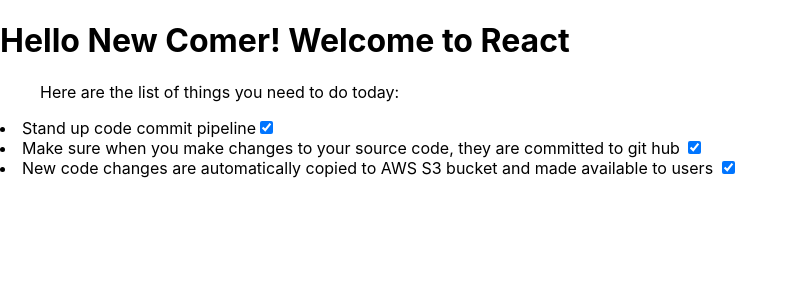
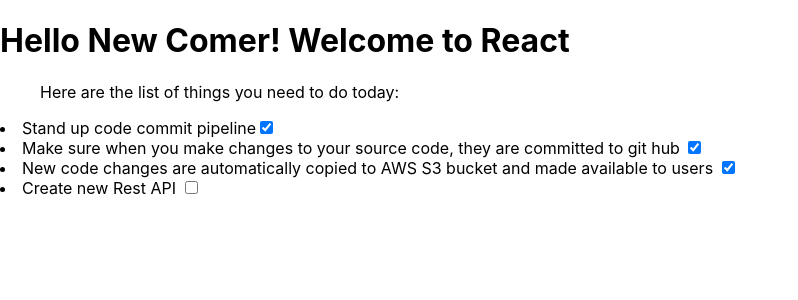
Before and after one commit to anoolyng/okrkeeper, a React (Create React App) app: page / in a window 1280 px wide. Shown: the top 300 px of the page, without its empty margins (0-798 px from the left). Built offline with nearby package versions, Linux system fonts and the light colour scheme.

Commit message:
Added a new line to check that this is going to feature branch

```diff
--- a/src/App.js
+++ b/src/App.js
@@ -7,6 +7,7 @@
           <li> Stand up code commit pipeline<input type={"checkbox"} checked/> </li>
           <li> Make sure when you make changes to your source code, they are committed to git hub <input type={"checkbox"} checked/></li>
           <li> New code changes are automatically copied to AWS S3 bucket and made available to users <input type={"checkbox"} checked/></li>
+          <li> Create new Rest API <input type={"checkbox"} /></li>
         </p> </div></>
   );
 }
```
